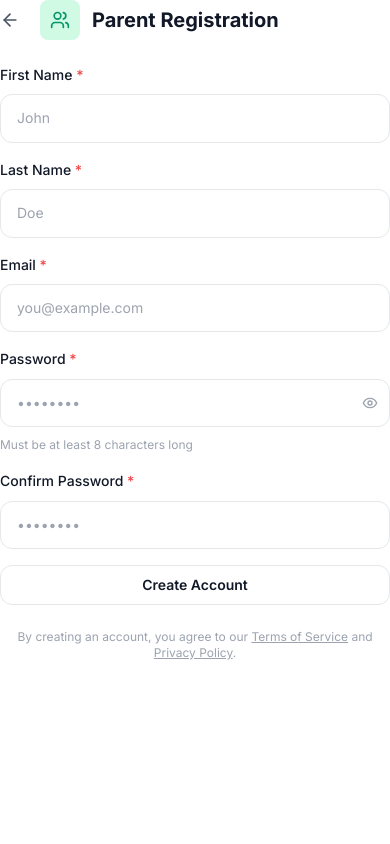
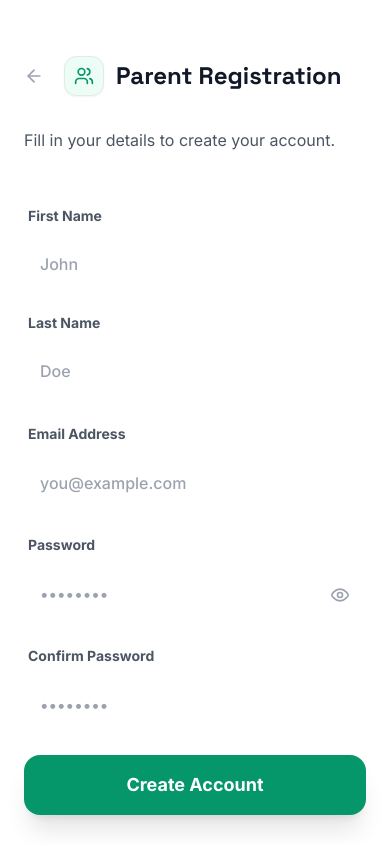
Before and after one commit to divcipher101-tech/eduglobe-academy, a Next.js app: page /register/parent in a window 390 px wide. Shown: the top 844 px of the page. Built offline with nearby package versions, Linux system fonts and the light colour scheme.

Commit message:
fix: overhaul register UI to split-screen and fix navbar signup link

```diff
--- a/src/app/(auth)/register/[role]/page.tsx
+++ b/src/app/(auth)/register/[role]/page.tsx
@@ -3,23 +3,26 @@
 import { useState, use } from "react";
 import Link from "next/link";
 import { useRouter } from "next/navigation";
-import { User, BookOpen, Users, ArrowLeft, Loader2, AlertCircle, Eye, EyeOff } from "lucide-react";
+import { User, BookOpen, Users, ArrowLeft, Loader2, AlertCircle, Eye, EyeOff, GraduationCap } from "lucide-react";
 import { Role } from "@/lib/permissions";
 
 const ROLE_INFO = {
   student: {
     title: "Student Registration",
+    subtitle: "Join courses, take quizzes, and track your progress.",
     icon: User,
     color: "primary",
   },
   parent: {
     title: "Parent Registration",
+    subtitle: "Monitor your child's progress and manage payments.",
     icon: Users,
     color: "secondary",
   },
   tutor: {
     title: "Tutor Application",
-    icon: BookOpen,
+    subtitle: "Host classes, manage assignments, and earn money.",
+    icon: GraduationCap,
     color: "accent",
   },
 };
@@ -36,13 +39,15 @@ export default function RoleRegistrationForm({
 
   if (!info) {
     return (
-      <div className="text-center p-6">
-        <AlertCircle className="w-12 h-12 text-danger-500 mx-auto mb-4" />
-        <h2 className="text-xl font-bold mb-2">Invalid Role</h2>
-        <p className="text-text-secondary mb-6">The role you selected does not exist.</p>
-        <Link href="/register" className="btn btn-primary">
-          Go back
+      <div className="min-h-screen bg-bg-primary flex items-center justify-center p-6">
+        <div className="text-center p-8 bg-white rounded-3xl shadow-xl max-w-md w-full border border-glass-border">
+          <AlertCircle className="w-16 h-16 text-danger-500 mx-auto mb-6" />
+          <h2 className="text-2xl font-display font-bold text-text-primary mb-2">Invalid Role</h2>
+          <p className="text-text-secondary mb-8">The role you selected does not exist or is unavailable.</p>
+          <Link href="/register" className="w-full py-4 rounded-xl text-sm font-bold bg-primary-600 hover:bg-primary-500 text-white shadow-lg transition-all flex items-center justify-center">
+            Return to Role Selection
           </Link>
+        </div>
       </div>
     );
   }
@@ -109,73 +114,108 @@ export default function RoleRegistrationForm({
   const Icon = info.icon;
 
   return (
-    <div>
-      <div className="flex items-center gap-3 mb-6">
+    <div className="min-h-screen bg-bg-primary flex">
+      {/* Left Side - Animated Branding */}
+      <div className="hidden lg:flex lg:w-1/2 relative overflow-hidden bg-primary-900 p-12 flex-col justify-between">
+        <div className="absolute inset-0 bg-[url('/noise.png')] opacity-20 mix-blend-overlay"></div>
+        <div className={`absolute top-[-20%] left-[-10%] w-[150%] h-[150%] bg-[radial-gradient(circle_at_center,_var(--${info.color}-600)_0%,_transparent_60%)] -z-10 blur-3xl opacity-50`}></div>
+
+        <Link href="/" className="relative z-10 flex items-center gap-3 text-white">
+          <div className="w-10 h-10 rounded-xl bg-white/10 backdrop-blur-md flex items-center justify-center border border-white/20">
+            <BookOpen className="w-6 h-6 text-white" />
+          </div>
+          <span className="font-display font-bold text-2xl tracking-tight">EduGlobe</span>
+        </Link>
+
+        <div className="relative z-10 space-y-6">
+          <div className="inline-flex items-center gap-2 px-4 py-2 rounded-full bg-white/10 border border-white/20 text-white text-sm font-medium backdrop-blur-md">
+            <Icon className="w-4 h-4" /> {info.title}
+          </div>
+          <h1 className="text-5xl font-display font-bold text-white leading-tight">
+            Begin your <br />
+            <span className={`text-${info.color}-300`}>educational journey.</span>
+          </h1>
+          <p className="text-primary-100/80 text-lg max-w-md">
+            {info.subtitle} Experience the next generation of learning with EduGlobe.
+          </p>
+        </div>
+
+        <div className="relative z-10 text-primary-200/60 text-sm font-medium">
+          © {new Date().getFullYear()} EduGlobe Academy. All rights reserved.
+        </div>
+      </div>
+
+      {/* Right Side - Registration Form */}
+      <div className="w-full lg:w-1/2 flex items-center justify-center p-6 sm:p-12 overflow-y-auto">
+        <div className="w-full max-w-md space-y-8 py-8 animate-fade-in-up">
+          <div className="flex items-center gap-3 mb-2">
             <Link
               href="/register"
-          className="p-2 -ml-2 rounded-lg text-text-secondary hover:text-text-primary hover:bg-bg-tertiary transition-colors"
+              className="p-2 -ml-2 rounded-xl text-text-tertiary hover:text-text-primary hover:bg-bg-tertiary transition-colors"
             >
               <ArrowLeft className="w-5 h-5" />
             </Link>
-        <div className={`w-10 h-10 rounded-lg bg-${info.color}-100 text-${info.color}-600 flex items-center justify-center shrink-0`}>
+            <div className={`w-10 h-10 rounded-xl bg-${info.color}-50 text-${info.color}-600 flex items-center justify-center shrink-0 border border-${info.color}-100 shadow-sm`}>
               <Icon className="w-5 h-5" />
             </div>
-        <h2 className="text-xl font-bold text-text-primary">{info.title}</h2>
+            <h2 className="text-2xl font-display font-bold text-text-primary">{info.title}</h2>
           </div>
 
+          <p className="text-text-secondary pb-4 border-b border-glass-border">Fill in your details to create your account.</p>
+
           {error && (
-        <div className="mb-6 p-3 bg-danger-50 border border-danger-200 text-danger-600 rounded-lg text-sm flex items-start gap-2">
+            <div className="p-4 bg-danger-50/50 border border-danger-200 text-danger-600 rounded-xl text-sm flex items-start gap-3 animate-fade-in-up">
               <AlertCircle className="w-5 h-5 shrink-0 mt-0.5" />
-          <span>{error}</span>
+              <span className="font-medium">{error}</span>
             </div>
           )}
 
-      <form onSubmit={handleSubmit} className="space-y-4">
+          <form onSubmit={handleSubmit} className="space-y-5">
             <div className="grid grid-cols-2 gap-4">
-          <div className="form-group">
-            <label className="form-label form-label-required" htmlFor="firstName">First Name</label>
+              <div className="space-y-2">
+                <label className="text-sm font-bold text-text-secondary ml-1" htmlFor="firstName">First Name</label>
                 <input
                   id="firstName"
                   name="firstName"
                   type="text"
                   value={formData.firstName}
                   onChange={handleChange}
-              className="form-input"
+                  className={`w-full px-4 py-4 bg-bg-secondary/50 border border-glass-border rounded-2xl focus:outline-none focus:ring-4 transition-all font-medium focus:ring-${info.color}-500/10 focus:border-${info.color}-500`}
                   placeholder="John"
                   required
                 />
               </div>
-          <div className="form-group">
-            <label className="form-label form-label-required" htmlFor="lastName">Last Name</label>
+              <div className="space-y-2">
+                <label className="text-sm font-bold text-text-secondary ml-1" htmlFor="lastName">Last Name</label>
                 <input
                   id="lastName"
                   name="lastName"
                   type="text"
                   value={formData.lastName}
                   onChange={handleChange}
-              className="form-input"
+                  className={`w-full px-4 py-4 bg-bg-secondary/50 border border-glass-border rounded-2xl focus:outline-none focus:ring-4 transition-all font-medium focus:ring-${info.color}-500/10 focus:border-${info.color}-500`}
                   placeholder="Doe"
                   required
                 />
               </div>
             </div>
 
-        <div className="form-group">
-          <label className="form-label form-label-required" htmlFor="email">Email</label>
+            <div className="space-y-2">
+              <label className="text-sm font-bold text-text-secondary ml-1" htmlFor="email">Email Address</label>
               <input
                 id="email"
                 name="email"
                 type="email"
                 value={formData.email}
                 onChange={handleChange}
-            className="form-input"
+                className={`w-full px-4 py-4 bg-bg-secondary/50 border border-glass-border rounded-2xl focus:outline-none focus:ring-4 transition-all font-medium focus:ring-${info.color}-500/10 focus:border-${info.color}-500`}
                 placeholder="you@example.com"
                 required
               />
             </div>
 
-        <div className="form-group">
-          <label className="form-label form-label-required" htmlFor="password">Password</label>
+            <div className="space-y-2">
+              <label className="text-sm font-bold text-text-secondary ml-1" htmlFor="password">Password</label>
               <div className="relative">
                 <input
                   id="password"
@@ -183,7 +223,7 @@ export default function RoleRegistrationForm({
                   type={showPassword ? "text" : "password"}
                   value={formData.password}
                   onChange={handleChange}
-              className="form-input pr-10"
+                  className={`w-full pl-4 pr-12 py-4 bg-bg-secondary/50 border border-glass-border rounded-2xl focus:outline-none focus:ring-4 transition-all font-medium focus:ring-${info.color}-500/10 focus:border-${info.color}-500`}
                   placeholder="••••••••"
                   required
                   minLength={8}
@@ -191,17 +231,16 @@ export default function RoleRegistrationForm({
                 <button
                   type="button"
                   onClick={() => setShowPassword(!showPassword)}
-              className="absolute right-3 top-1/2 -translate-y-1/2 text-text-tertiary hover:text-text-secondary transition-colors"
+                  className={`absolute inset-y-0 right-0 pr-4 flex items-center transition-colors text-text-tertiary hover:text-${info.color}-500`}
                   tabIndex={-1}
                 >
-              {showPassword ? <EyeOff className="w-4 h-4" /> : <Eye className="w-4 h-4" />}
+                  {showPassword ? <EyeOff className="w-5 h-5" /> : <Eye className="w-5 h-5" />}
                 </button>
               </div>
-          <p className="form-helper">Must be at least 8 characters long</p>
             </div>
 
-        <div className="form-group">
-          <label className="form-label form-label-required" htmlFor="confirmPassword">Confirm Password</label>
+            <div className="space-y-2">
+              <label className="text-sm font-bold text-text-secondary ml-1" htmlFor="confirmPassword">Confirm Password</label>
               <div className="relative">
                 <input
                   id="confirmPassword"
@@ -209,7 +248,7 @@ export default function RoleRegistrationForm({
                   type={showPassword ? "text" : "password"}
                   value={formData.confirmPassword}
                   onChange={handleChange}
-              className="form-input pr-10"
+                  className={`w-full pl-4 pr-12 py-4 bg-bg-secondary/50 border border-glass-border rounded-2xl focus:outline-none focus:ring-4 transition-all font-medium focus:ring-${info.color}-500/10 focus:border-${info.color}-500`}
                   placeholder="••••••••"
                   required
                   minLength={8}
@@ -219,7 +258,7 @@ export default function RoleRegistrationForm({
 
             <button
               type="submit"
-          className={`btn btn-${info.color} w-full mt-6`}
+              className={`w-full py-4 rounded-2xl text-lg font-bold mt-8 shadow-xl flex items-center justify-center gap-2 hover:-translate-y-1 transition-all text-white bg-${info.color}-600 hover:bg-${info.color}-500 shadow-${info.color}-500/20`}
               disabled={isLoading}
             >
               {isLoading ? (
@@ -230,11 +269,22 @@ export default function RoleRegistrationForm({
             </button>
           </form>
 
-      <div className="mt-6 text-center text-xs text-text-tertiary">
+          <div className="mt-8 pt-8 border-t border-glass-border text-center text-sm font-medium text-text-tertiary">
             By creating an account, you agree to our{" "}
-        <Link href="/terms" className="underline hover:text-text-secondary">Terms of Service</Link>
+            <Link href="/terms" className={`text-${info.color}-600 hover:text-${info.color}-700 font-bold transition-colors`}>Terms of Service</Link>
             {" "}and{" "}
-        <Link href="/privacy" className="underline hover:text-text-secondary">Privacy Policy</Link>.
+            <Link href="/privacy" className={`text-${info.color}-600 hover:text-${info.color}-700 font-bold transition-colors`}>Privacy Policy</Link>.
+          </div>
+
+          <div className="text-center mt-4">
+            <p className="text-sm font-medium text-text-secondary">
+              Already have an account?{" "}
+              <Link href="/login" className={`text-${info.color}-600 hover:text-${info.color}-700 font-bold transition-colors`}>
+                Sign in here
+              </Link>
+            </p>
+          </div>
+        </div>
       </div>
     </div>
   );
```
Also changed, not shown: src/components/shared/Navbar.tsx (+18 -5 lines). Lines whose indentation alone changed are shown as unchanged.
